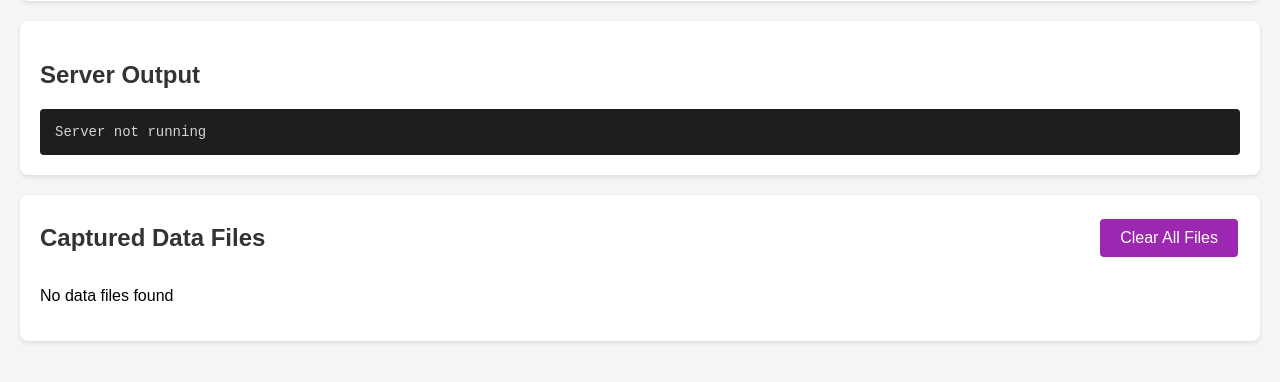
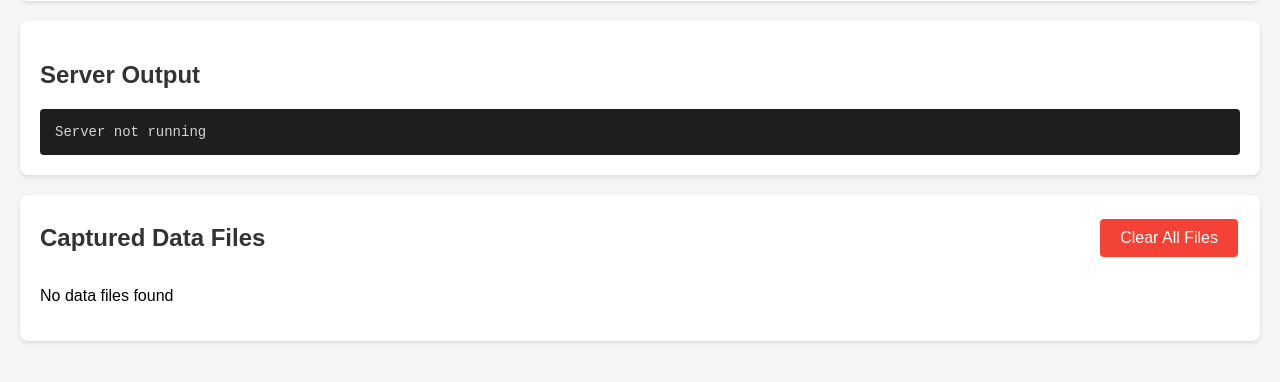
Before and after one commit to juedwards/minecraft_wsserver, a Flask app: page / in a window 1280 px wide. Shown: the part 287-669 px from the top of the page. Run offline with Flask 3, Linux system fonts and the light colour scheme; data that the repository does not hold is empty.

Commit message:
Change clear button color to red for better visibility and update text color to white

```diff
--- a/templates/index2.html
+++ b/templates/index2.html
@@ -69,7 +69,8 @@
         }
 
         .clear-button {
-            background-color: #9c27b0;
+            background-color: #f44336; /* Red */
+            color: white;
         }
 
         .command-button {
```
